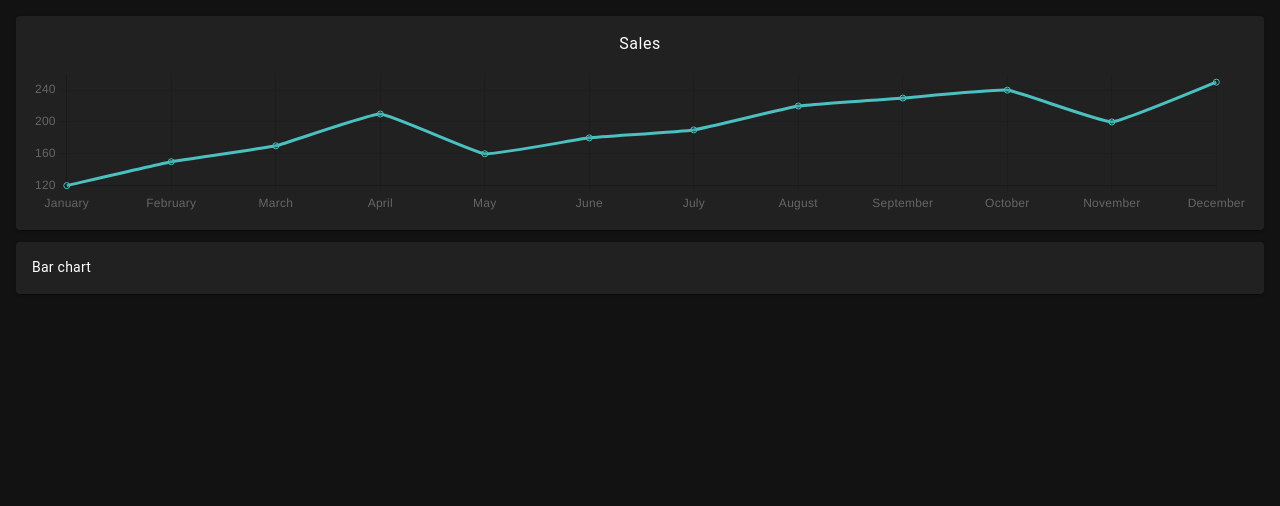
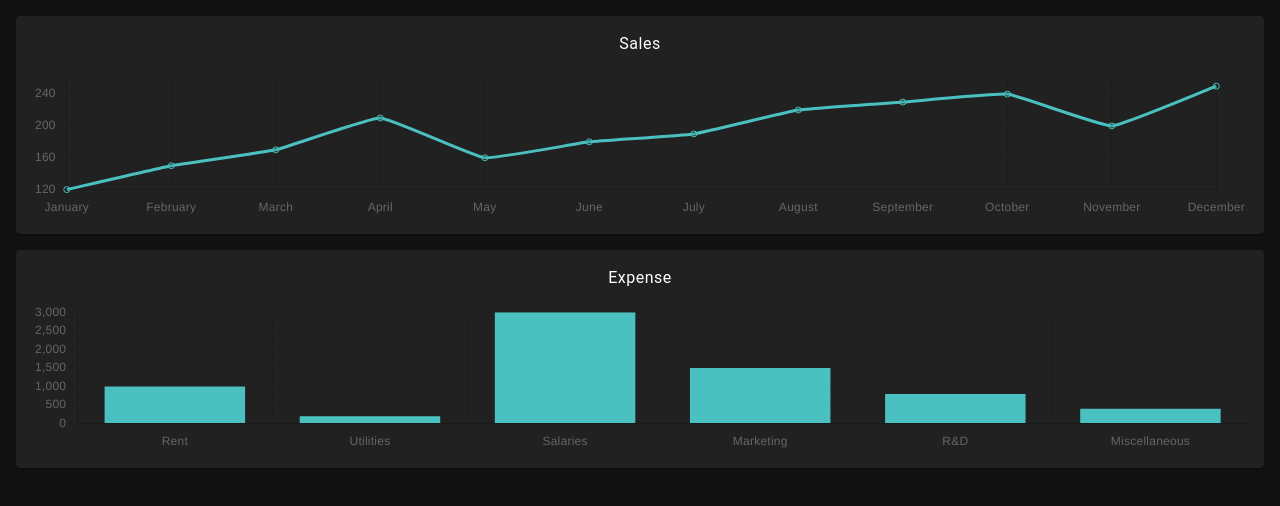
Before and after one commit to vitalii-baidak/test-task-okean, a Vue app: page / in a window 1280 px wide. Shown: the top 506 px of the page. Built offline with nearby package versions, Linux system fonts and the light colour scheme.

Commit message:
Prepared bar chart component

```diff
--- a/src/components/BarChart.vue
+++ b/src/components/BarChart.vue
@@ -1,9 +1,47 @@
 <template>
   <v-card>
     <v-card-text>
-      Bar chart
+      <p class="text-body-1 text-center mb-3">
+        {{ title }}
+      </p>
+
+      <div>
+        <Bar :data="chartData" :options="chartConfig" />
+      </div>
     </v-card-text>
   </v-card>
 </template>
 
-<script setup lang="ts"></script>
+<script setup lang="ts">
+import { computed } from "vue";
+
+import { Bar } from 'vue-chartjs';
+import { Chart, Title, Tooltip, BarElement, CategoryScale, LinearScale } from 'chart.js';
+
+Chart.register(CategoryScale, LinearScale, BarElement, Title, Tooltip);
+
+// Props
+
+const props = defineProps<{
+  title: string
+  labels: string[]
+  values: number[]
+}>();
+
+// Chart
+
+const chartConfig = {
+  responsive: true,
+  maintainAspectRatio: false
+};
+
+const chartData = computed(() => {
+  return {
+    labels: props.labels,
+    datasets: [{
+      data: props.values,
+      backgroundColor: 'rgb(75, 192, 192)',
+    }]
+  }
+});
+</script>
--- a/src/components/LineChart.vue
+++ b/src/components/LineChart.vue
@@ -1,7 +1,7 @@
 <template>
   <v-card>
     <v-card-text>
-      <p class="text-body-1 text-center mb-2">
+      <p class="text-body-1 text-center mb-3">
         {{ title }}
       </p>
 
--- a/src/views/DashboardView.vue
+++ b/src/views/DashboardView.vue
@@ -2,9 +2,7 @@
   <v-container class="dashboard-view-container">
     <LineChart title="Sales" :labels="salesData.labels" :values="salesData.values" />
 
-    <div class="mt-3">
-      <BarChart />
-    </div>
+    <BarChart class="mt-4" title="Expense" :labels="expenseData.labels" :values="expenseData.values" />
   </v-container>
 </template>
 
@@ -23,6 +21,13 @@ const salesData = computed(() => {
     values: mockChartsData.salesData.map(salesItem => salesItem.sales),
   }
 });
+
+const expenseData = computed(() => {
+  return {
+    labels: mockChartsData.expenseData.map(salesItem => salesItem.category),
+    values: mockChartsData.expenseData.map(salesItem => salesItem.amount),
+  }
+});
 </script>
 
 <style scoped>
```
